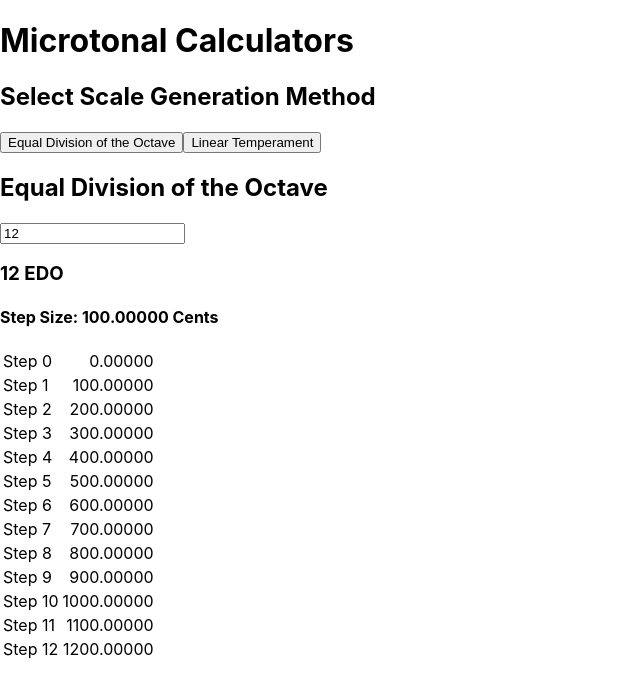
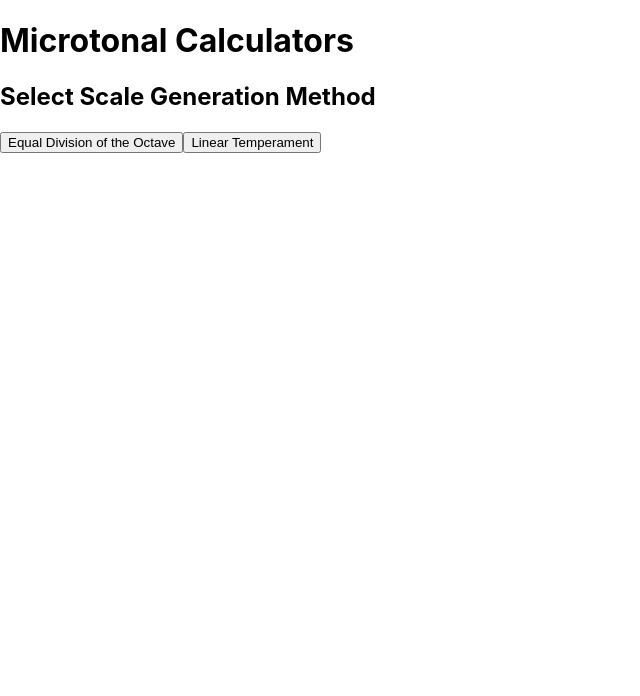
Before and after one commit to zzork/color-horizons-review-temp, a React (Create React App) app: page / in a window 1280 px wide. Shown: the top 696 px of the page, without its empty margins (0-640 px from the left). Built offline with nearby package versions, Linux system fonts and the light colour scheme.

Commit message:
map and whatnot is working just not passing setStateData up...

```diff
--- a/src/App.js
+++ b/src/App.js
@@ -3,15 +3,21 @@ import React, { useState } from "react";
 import { Selector } from './components/Selector';
 import { CalculatorWindow } from './components/CalculatorWindow';
 import { CalcEDO } from './components/CalcEDO';
+import { stateTable } from './stateTable';
 
 
 function App() {
-  const [selected, setSelected] = useState(<CalcEDO/>)
+  const [stateData, setStateData] = useState(stateTable)
+
+  const [selected, setSelected] = useState("")
   return (
     <div>
     <h1>Microtonal Calculators</h1>
     <Selector
-    setSelected={setSelected}/>
+    setSelected = {setSelected}
+    stateData = {stateData}
+    setStateData = {setStateData}
+    />
     <CalculatorWindow
     selected={selected}/>
     </div>
--- a/src/components/CalcEDO.js
+++ b/src/components/CalcEDO.js
@@ -1,15 +1,29 @@
 import React, { useState } from "react";
 import { CalcEDOReadout } from "./CalcEDOReadout";
 
-export const CalcEDO = ({}) => {
-  const [selectedEDO, setSelectedEDO] = useState("12")
+export const CalcEDO = ({stateData, setStateData}) => {
+  // const [selectedEDO, setSelectedEDO] = useState("12")
   // unclear on how target.value works
-  const handleChange = (userInput => setSelectedEDO(userInput.target.value))
+  const handleChange = userInput => {
+    let newState = stateData.map(scaleType => {
+      if (scaleType.id = "a")  {
+        return {
+          ...scaleType,
+          value: userInput.target.value
+        }
+      }
+      return scaleType
+    })
+    console.log(newState[0])
+    setStateData(newState)
+    console.log(stateData[0])
+  }
+
     return (
       <div>
       <h2>Equal Division of the Octave</h2>
-      <input onChange={handleChange} type="number" name="edoEntered" defaultValue="12"></input>
-      <CalcEDOReadout edo = {selectedEDO} />
+      <input onChange={handleChange} type="number" name="edoEntered"></input>
+      <CalcEDOReadout edo = {stateData[0].value} />
       </div>
     )
   }
--- a/src/components/CalcLTTable.js
+++ b/src/components/CalcLTTable.js
@@ -1,8 +1,6 @@
 export const CalcLTTable = ({numerator, denominator, noteAmount}) => {
 
     let stepsValuesList = []
-
-    console.log(noteAmount)
 
     for (let i = 0; i < noteAmount; i++) {
         let centsValue = i * (1200 * Math.log(numerator / denominator) / Math.log(2))
--- a/src/components/Selector.js
+++ b/src/components/Selector.js
@@ -1,8 +1,9 @@
+import React, { useEffect, useState } from "react";
 import { CalcEDO } from './CalcEDO';
 import { CalcLT } from './CalcLT';
 
-export const Selector = ({setSelected}) => {
-    const handleEDOClick = ({}) => setSelected(<CalcEDO/>)
+export const Selector = ({setSelected, stateData, setStateData}) => {
+    const handleEDOClick = ({}) => setSelected(<CalcEDO stateData = {stateData} setStateData = {setStateData}/>)
     const handleLTClick = ({}) => setSelected(<CalcLT/>)
     return (
       <div>
--- /dev/null
+++ b/src/stateTable.js
@@ -0,0 +1,5 @@
+export const stateTable =
+[
+  {id:"a", name: "edo", value: "12"},
+  {id:"b", name: "linearTemperament", numerator: "3", denominator: "2", noteTotal: "12"}
+]
```
